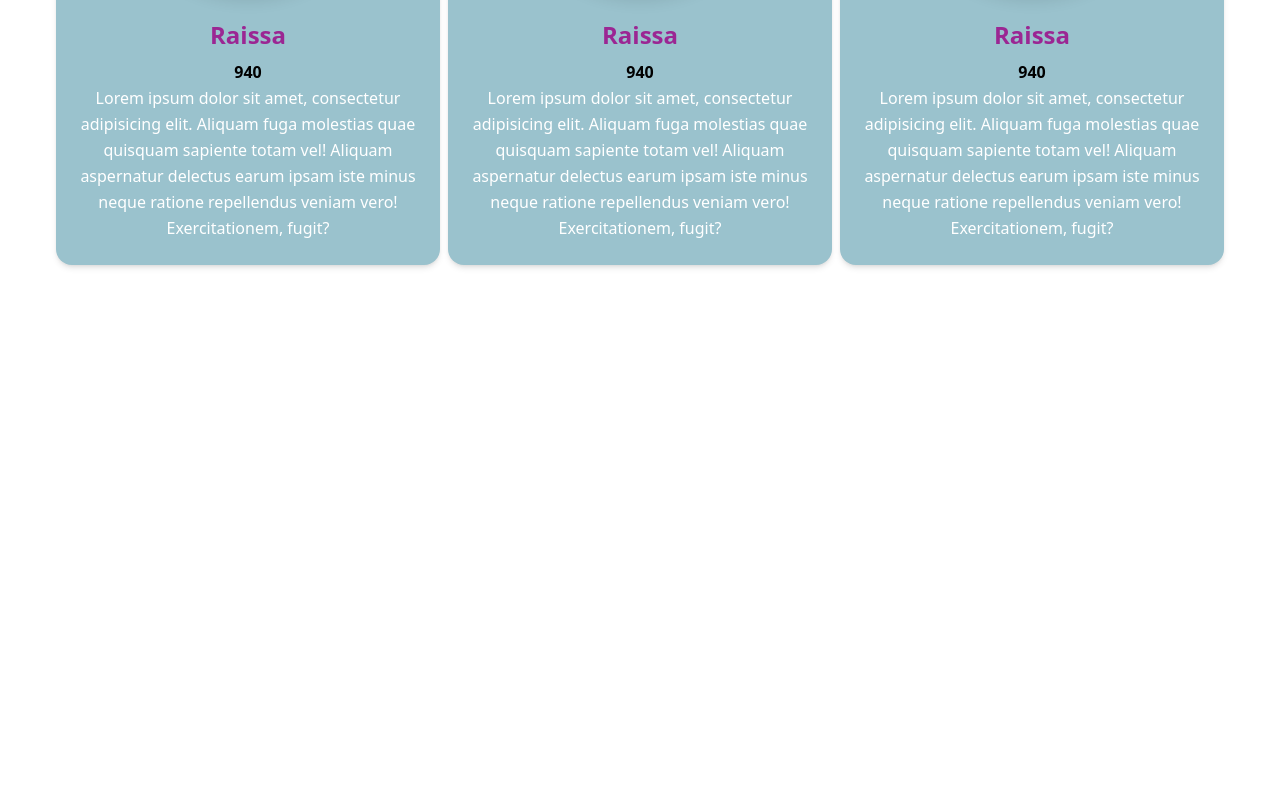
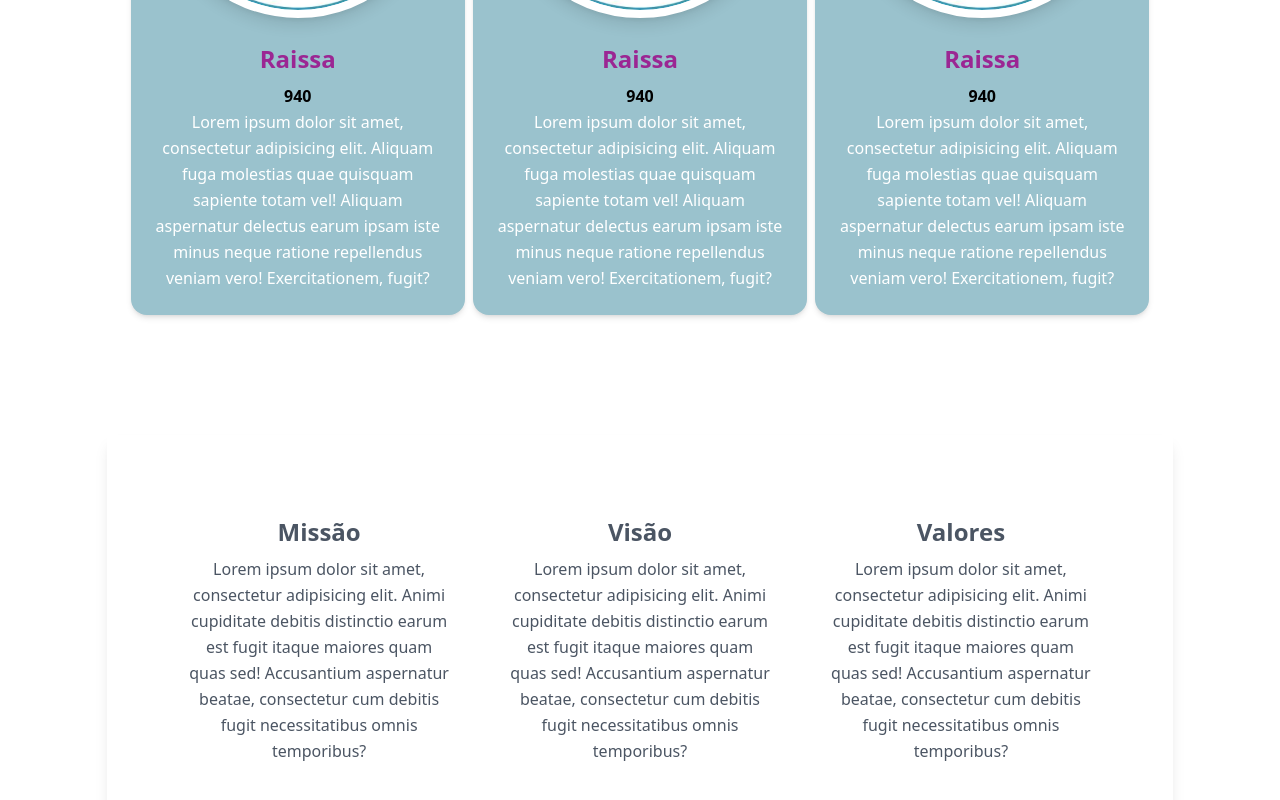
Before and after one commit to Marcone-Santos1/escrevendo_na_quarentena_landing, a React (Vite) app: page / in a window 1280 px wide. Shown: the part 1206-2006 px from the top of the page. Before the commit the page ends 1600 px from the top, so only its background shows below. Built offline with nearby package versions, Linux system fonts and the light colour scheme.

Commit message:
wip in mvv

```diff
--- a/src/Components/Button.tsx
+++ b/src/Components/Button.tsx
@@ -1,7 +1,8 @@
 import { twMerge } from 'tailwind-merge'
+import {ReactNode} from "react";
 
 interface ButtonProps {
-    children: string,
+    children: ReactNode,
     onClick?: () => void,
     className?: string,
     disabled?: boolean
--- a/src/Components/CardMetion.tsx
+++ b/src/Components/CardMetion.tsx
@@ -7,7 +7,7 @@ interface cardMetionProp {
 export const CardMetion = ({ name, grade, description }: cardMetionProp) => {
 
     return (
-        <div className="relative flex flex-col text-gray-700 bg-blue-light-xs shadow-md bg-clip-border sm:w-72 md:w-80 lg:w-96 xl:w-104 rounded-2xl">
+        <div className="relative flex flex-col text-gray-700 bg-blue-light-xs shadow-md bg-clip-border w-2/3 sm:w-2/3 md:w-4/5 lg:w-96 xl:w-104 rounded-2xl">
             <div className="relative mx-auto mt-4 overflow-hidden text-gray-700 bg-white shadow-lg bg-clip-border w-52 sm:w-56 md:w-60 lg:w-64 xl:w-72 !rounded-full border-8 border-white">
                 <img src="/img/person.svg" alt="profile-picture" className="w-full" />
             </div>
--- /dev/null
+++ b/src/Components/MvvCard.tsx
@@ -0,0 +1,24 @@
+
+interface MvvCardProps {
+    title: string,
+    content: string
+}
+
+export const MvvCard = ({ title, content }: MvvCardProps) => {
+
+    return (
+        <div className="relative flex flex-col text-gray-700 bg-clip-border sm:w-72 md:w-80 lg:w-96 xl:w-104">
+
+            <div className="p-6 text-center">
+                <h4 className="block mb-2 font-sans text-2xl antialiased leading-snug tracking-normal text-gray-600 font-bold">
+                    {title}
+                </h4>
+
+                <p className="block font-sans text-base antialiased font-medium leading-relaxed text-gray-600">
+                    {content}
+                </p>
+            </div>
+        </div>
+    );
+
+}
--- /dev/null
+++ b/src/Components/MvvCardGroup.tsx
@@ -0,0 +1,24 @@
+import {MvvCard} from "./MvvCard.tsx";
+
+export const MvvCardGroup = () => {
+
+    return (
+        <div className="flex flex-col w-full gap-2 justify-center items-center lg:flex-row">
+            <div className="mt-24 flex flex-col p-6 w-5/6 shadow-lg gap-2 justify-center items-center md:p-14 lg:flex-row">
+                <MvvCard
+                    title="Missão"
+                    content="Lorem ipsum dolor sit amet, consectetur adipisicing elit. Animi cupiditate debitis distinctio earum est fugit itaque maiores quam quas sed! Accusantium aspernatur beatae, consectetur cum debitis fugit necessitatibus omnis temporibus?"
+                />
+                <MvvCard
+                    title="Visão"
+                    content="Lorem ipsum dolor sit amet, consectetur adipisicing elit. Animi cupiditate debitis distinctio earum est fugit itaque maiores quam quas sed! Accusantium aspernatur beatae, consectetur cum debitis fugit necessitatibus omnis temporibus?"
+                />
+                <MvvCard
+                    title="Valores"
+                    content="Lorem ipsum dolor sit amet, consectetur adipisicing elit. Animi cupiditate debitis distinctio earum est fugit itaque maiores quam quas sed! Accusantium aspernatur beatae, consectetur cum debitis fugit necessitatibus omnis temporibus?"
+                />
+            </div>
+        </div>
+    );
+
+}
--- a/src/Pages/HomePage.tsx
+++ b/src/Pages/HomePage.tsx
@@ -1,6 +1,7 @@
 import {HomeSection} from "../Components/HomeSection.tsx";
 import {CardMetion} from "../Components/CardMetion.tsx";
 import {NavBar} from "../Components/NavBar.tsx";
+import {MvvCardGroup} from "../Components/MvvCardGroup.tsx";
 
 export const HomePage = () => {
     return (
@@ -8,7 +9,8 @@ export const HomePage = () => {
             <NavBar/>
 
             <HomeSection/>
-            <div className="mt-24 flex flex-col w-full gap-2 justify-center items-center lg:flex-row">
+            <div className="flex flex-col w-full gap-2 justify-center items-center lg:flex-row">
+                <div className="mt-24 flex flex-col p-6 w-5/6 gap-2 justify-center items-center lg:flex-row">
                 <CardMetion
                     name="Raissa"
                     description="Lorem ipsum dolor sit amet, consectetur adipisicing elit. Aliquam fuga molestias quae quisquam sapiente totam vel! Aliquam aspernatur delectus earum ipsam iste minus neque ratione repellendus veniam vero! Exercitationem, fugit?"
@@ -24,7 +26,10 @@ export const HomePage = () => {
                     description="Lorem ipsum dolor sit amet, consectetur adipisicing elit. Aliquam fuga molestias quae quisquam sapiente totam vel! Aliquam aspernatur delectus earum ipsam iste minus neque ratione repellendus veniam vero! Exercitationem, fugit?"
                     grade={940}
                 />
+                </div>
             </div>
+
+            <MvvCardGroup  />
         </>
     )
 }
```
